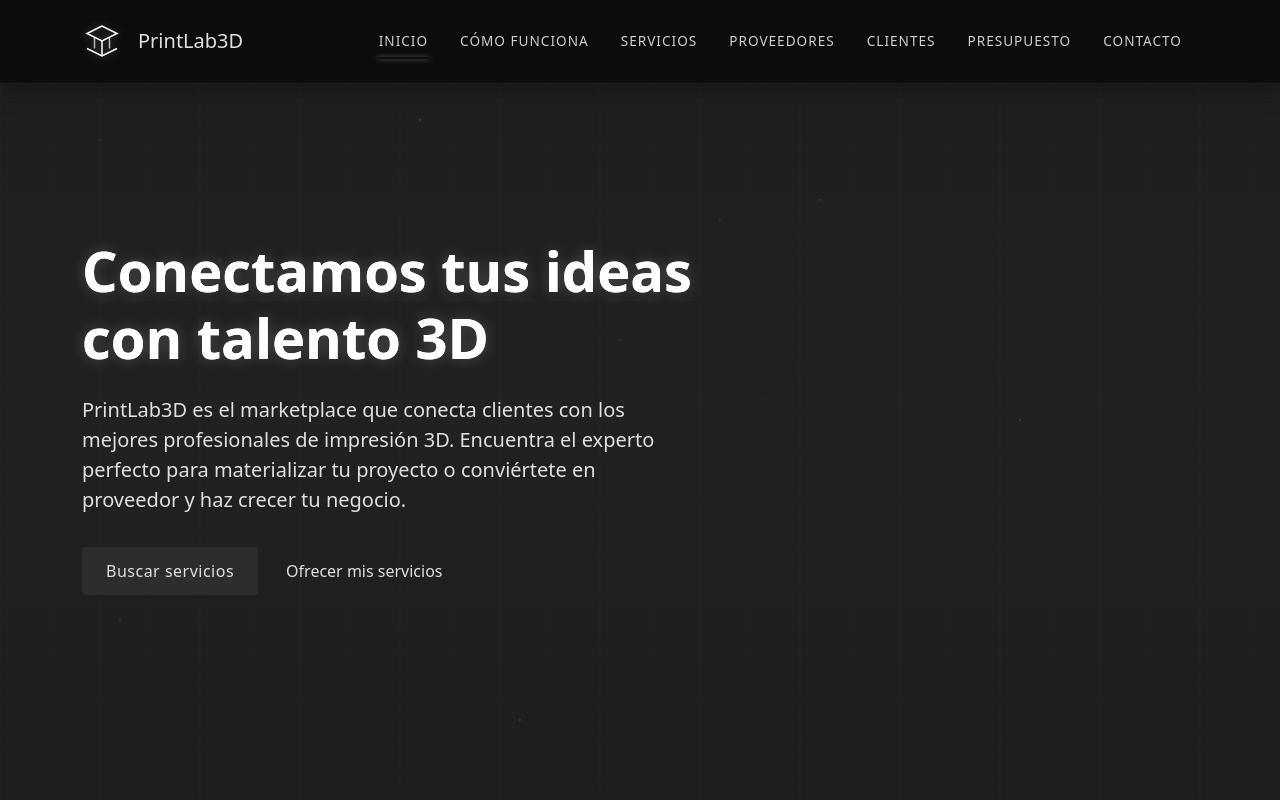
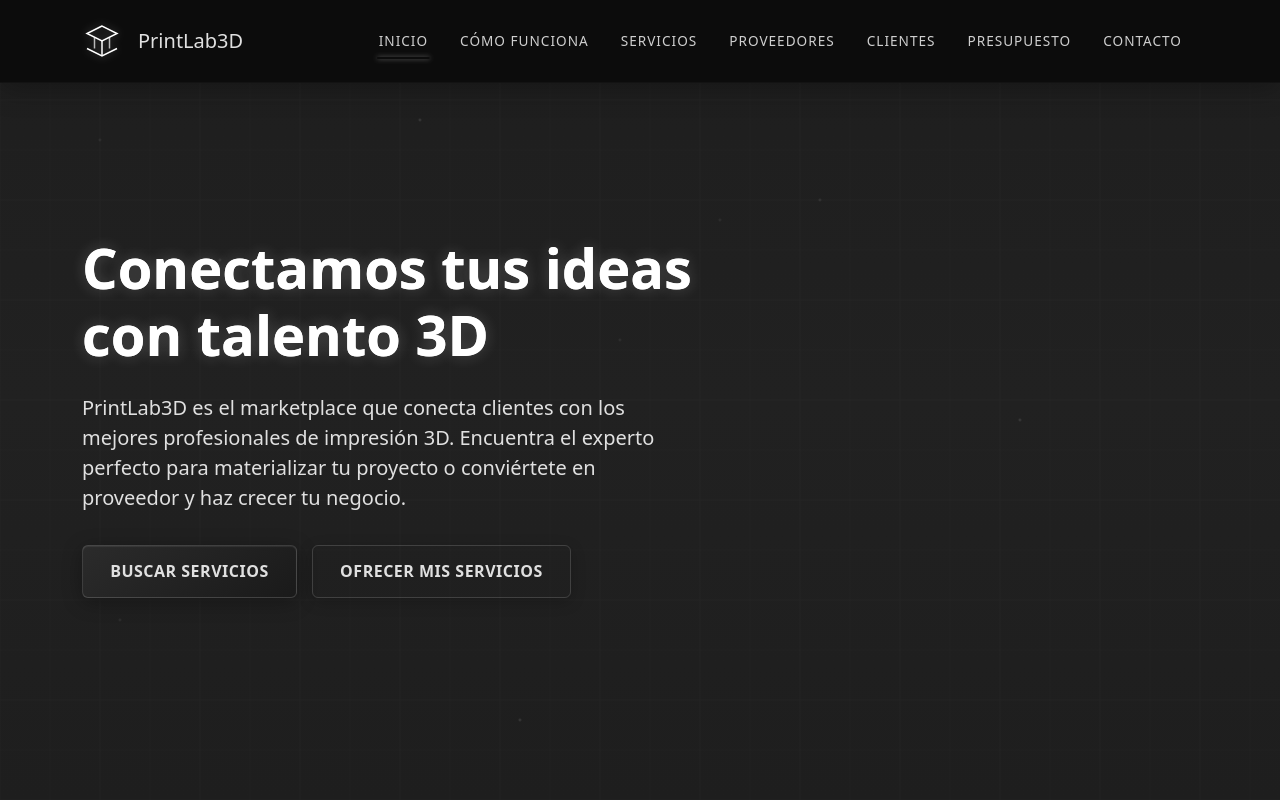
Before and after one commit to FRobla/TFG-DAW-2, an Angular app in the folder frontend/: page / in a window 1280 px wide. Shown: the top 800 px of the page. Built offline with nearby package versions, Linux system fonts and the light colour scheme.

Commit message:
V0.6 - Landing imagenes mockup

```diff
--- a/frontend/src/app/landing/landing.component.css
+++ b/frontend/src/app/landing/landing.component.css
@@ -33,10 +33,155 @@ a:hover {
   color: var(--color-text-primary);
 }
 
+/* Botones personalizados mejorados con diseño oscuro */
 .btn {
-  transition: all 0.3s ease;
-  border-radius: 4px;
-  font-weight: 500;
+  transition: all 0.4s cubic-bezier(0.165, 0.84, 0.44, 1);
+  border-radius: 6px;
+  font-weight: 600;
+  text-transform: uppercase;
+  letter-spacing: 0.5px;
+  position: relative;
+  overflow: hidden;
+  box-shadow: 0 4px 15px rgba(0, 0, 0, 0.2);
+  margin-left: 1.5rem;
+}
+
+.btn::before {
+  content: '';
+  position: absolute;
+  top: 0;
+  left: 0;
+  width: 100%;
+  height: 100%;
+  background: linear-gradient(120deg, transparent, rgba(255, 255, 255, 0.1), transparent);
+  transform: translateX(-100%);
+  transition: all 0.6s ease;
+}
+
+.btn:hover::before {
+  transform: translateX(100%);
+}
+
+.btn-cta {
+  background: linear-gradient(145deg, #2b2b2b, #1a1a1a);
+  color: var(--color-text-primary);
+  border: 1px solid rgba(255, 255, 255, 0.15);
+  padding: 0.85rem 1.7rem;
+  font-weight: 600;
+  position: relative;
+  z-index: 1;
+  box-shadow: 0 4px 20px rgba(0, 0, 0, 0.3),
+              inset 0 1px 1px rgba(255, 255, 255, 0.08);
+}
+
+.btn-cta::after {
+  content: '';
+  position: absolute;
+  top: 0;
+  left: 0;
+  width: 100%;
+  height: 100%;
+  background: linear-gradient(145deg, #424242, #303030);
+  z-index: -1;
+  opacity: 0;
+  transition: opacity 0.4s ease;
+}
+
+.btn-cta:hover {
+  color: #ffffff;
+  border-color: rgba(255, 255, 255, 0.3);
+  transform: translateY(-2px);
+  box-shadow: 0 8px 25px rgba(0, 0, 0, 0.4),
+              0 0 15px rgba(80, 80, 80, 0.3),
+              inset 0 1px 1px rgba(255, 255, 255, 0.1);
+}
+
+.btn-cta:hover::after {
+  opacity: 1;
+}
+
+.btn-cta:active {
+  transform: translateY(1px);
+  box-shadow: 0 2px 10px rgba(0, 0, 0, 0.3);
+}
+
+.btn-cta-lg {
+  background: linear-gradient(145deg, #2b2b2b, #1a1a1a);
+  color: var(--color-text-primary);
+  border: 1px solid rgba(255, 255, 255, 0.15);
+  padding: 1.1rem 2.2rem;
+  font-size: 1.1rem;
+  position: relative;
+  z-index: 1;
+  box-shadow: 0 4px 20px rgba(0, 0, 0, 0.3),
+              inset 0 1px 1px rgba(255, 255, 255, 0.08);
+}
+
+.btn-cta-lg::after {
+  content: '';
+  position: absolute;
+  top: 0;
+  left: 0;
+  width: 100%;
+  height: 100%;
+  background: linear-gradient(145deg, #424242, #303030);
+  z-index: -1;
+  opacity: 0;
+  transition: opacity 0.4s ease;
+}
+
+.btn-cta-lg:hover {
+  color: #ffffff;
+  border-color: rgba(255, 255, 255, 0.3);
+  transform: translateY(-2px);
+  box-shadow: 0 8px 25px rgba(0, 0, 0, 0.4),
+              0 0 15px rgba(80, 80, 80, 0.3),
+              inset 0 1px 1px rgba(255, 255, 255, 0.1);
+}
+
+.btn-cta-lg:hover::after {
+  opacity: 1;
+}
+
+.btn-outline-light {
+  background-color: transparent;
+  color: var(--color-text-primary);
+  border: 1px solid rgba(255, 255, 255, 0.15);
+  padding: 0.85rem 1.7rem;
+  position: relative;
+  overflow: hidden;
+  z-index: 1;
+  transition: all 0.4s ease;
+}
+
+.btn-outline-light::after {
+  content: '';
+  position: absolute;
+  top: 0;
+  left: -10%;
+  width: 0;
+  height: 100%;
+  background: linear-gradient(120deg, rgba(255, 255, 255, 0.08), rgba(255, 255, 255, 0.05));
+  transition: all 0.4s cubic-bezier(0.19, 1, 0.22, 1);
+  transform: skewX(-15deg);
+  z-index: -1;
+}
+
+.btn-outline-light:hover {
+  color: #ffffff;
+  border-color: rgba(255, 255, 255, 0.3);
+  transform: translateY(-2px);
+  box-shadow: 0 5px 15px rgba(0, 0, 0, 0.3),
+              0 0 10px rgba(255, 255, 255, 0.1);
+}
+
+.btn-outline-light:hover::after {
+  width: 120%;
+}
+
+.btn-outline-light:active {
+  transform: translateY(1px);
+  box-shadow: 0 2px 5px rgba(0, 0, 0, 0.2);
 }
 
 /* Navbar personalizado mejorado */
@@ -116,36 +261,6 @@ a:hover {
 .nav-item.active .nav-link::after {
   width: 80%;
   box-shadow: 0 0 5px rgba(255, 255, 255, 0.5);
-}
-
-/* Botones personalizados */
-.btn-cta {
-  background-color: #2D2D2D;
-  color: var(--color-text-primary);
-  border: 1px solid var(--color-text-primary);
-  padding: 0.75rem 1.5rem;
-  font-weight: 500;
-  letter-spacing: 0.5px;
-}
-
-.btn-cta:hover {
-  background-color: var(--color-text-primary);
-  color: var(--color-bg-main);
-}
-
-.btn-cta-lg {
-  background-color: #2D2D2D;
-  color: var(--color-text-primary);
-  border: 1px solid var(--color-text-primary);
-  padding: 1rem 2rem;
-  font-size: 1.1rem;
-  font-weight: 500;
-  letter-spacing: 0.5px;
-}
-
-.btn-cta-lg:hover {
-  background-color: var(--color-text-primary);
-  color: var(--color-bg-main);
 }
 
 /* Sección Hero mejorada */
@@ -251,6 +366,31 @@ a:hover {
   margin-bottom: 2rem;
   color: var(--color-text-secondary);
   font-weight: 400;
+}
+
+/* Hero section buttons - Updated to keep inline on all screen sizes */
+.hero-buttons {
+  display: flex;
+  flex-direction: row;
+  gap: 15px;
+  white-space: nowrap;
+}
+
+.hero-buttons .btn {
+  flex-shrink: 0;
+  margin-left: 0;
+}
+
+/* Media query adjustments to ensure buttons stay inline */
+@media (max-width: 576px) {
+  .hero-buttons {
+    justify-content: center;
+  }
+
+  .hero-buttons .btn {
+    padding: 0.7rem 1.2rem;
+    font-size: 0.9rem;
+  }
 }
 
 /* Secciones generales */
@@ -801,25 +941,6 @@ section::before {
   pointer-events: none;
 }
 
-/* Botón outline light personalizado */
-.btn-outline-light {
-  color: var(--color-text-primary);
-  border: 1px solid var(--color-text-primary);
-  transition: all 0.3s ease;
-}
-
-.btn-outline-light:hover {
-  background-color: rgba(255, 255, 255, 0.1);
-  color: var(--color-text-primary);
-}
-
-.btn-outline-light.btn-lg {
-  padding: 1rem 2rem;
-  font-size: 1.1rem;
-  font-weight: 500;
-  letter-spacing: 0.5px;
-}
-
 /* Ajustes responsivos para nuevas secciones */
 @media (max-width: 992px) {
   .benefit-content {
--- a/frontend/src/app/landing/landing.component.html
+++ b/frontend/src/app/landing/landing.component.html
@@ -50,7 +50,7 @@
       <div class="col-md-7">
         <h1 class="display-3 fw-bold">Conectamos tus ideas con talento 3D</h1>
         <p class="lead mt-4">PrintLab3D es el marketplace que conecta clientes con los mejores profesionales de impresión 3D. Encuentra el experto perfecto para materializar tu proyecto o conviértete en proveedor y haz crecer tu negocio.</p>
-        <div class="mt-4 d-flex flex-wrap gap-3">
+        <div class="mt-4 hero-buttons">
           <button class="btn btn-cta" routerLink="/servicios">Buscar servicios</button>
           <button class="btn btn-outline-light">Ofrecer mis servicios</button>
         </div>
@@ -119,6 +119,8 @@
             <path d="M12,2 L2,8 L12,14 L22,8 Z M2,16 L12,22 L22,16 M12,14 L12,22" />
           </svg>
         </div>
+        <img src="https://placehold.co/300x200/cccccc/666666" alt="Impresión de prototipos" class="img-fluid rounded mb-3">
+
         <h3>Impresión de prototipos</h3>
         <p>Encuentra proveedores especializados en impresiones de alta precisión para validar tus diseños.</p>
       </div>
@@ -128,6 +130,7 @@
             <path d="M3,22 V8 L12,2 L21,8 V22 H15 V16 H9 V22 Z" />
           </svg>
         </div>
+        <img src="https://placehold.co/300x200/cccccc/666666" alt="Modelado personalizado" class="img-fluid rounded mb-3">
         <h3>Modelado personalizado</h3>
         <p>Conecta con diseñadores 3D que transformarán tus ideas en modelos digitales listos para imprimir.</p>
       </div>
@@ -138,6 +141,7 @@
             <path d="M12,2 L12,4 M12,20 L12,22 M2,12 L4,12 M20,12 L22,12 M4.93,19.07 L6.34,17.66 M17.66,6.34 L19.07,4.93 M4.93,4.93 L6.34,6.34 M17.66,17.66 L19.07,19.07" />
           </svg>
         </div>
+        <img src="https://placehold.co/300x200/cccccc/666666" alt="Producción en serie" class="img-fluid rounded mb-3">
         <h3>Producción en serie</h3>
         <p>Contrata proveedores con capacidad industrial para producir múltiples unidades de forma eficiente.</p>
       </div>
@@ -148,6 +152,7 @@
             <path d="M9,19 V13 H15 V19 Z" />
           </svg>
         </div>
+        <img src="https://placehold.co/300x200/cccccc/666666" alt="Consultoría en diseño 3D" class="img-fluid rounded mb-3">
         <h3>Consultoría en diseño 3D</h3>
         <p>Asesórate con expertos que optimizarán tus modelos para obtener los mejores resultados de impresión.</p>
       </div>
@@ -170,12 +175,12 @@
             <li>Construye una reputación sólida con calificaciones y reseñas</li>
             <li>Establece tus propios precios y disponibilidad</li>
           </ul>
-          <button class="btn btn-cta mt-4">Registrarme como proveedor</button>
+          <button class="btn btn-cta cta1 mt-4">Registrarme como proveedor</button>
         </div>
       </div>
       <div class="col-md-6">
-        <div class="provider-graphic">
-
+        <div class="provider-graphic text-center">
+          <img src="https://placehold.co/500x350/cccccc/666666" alt="Proveedores de impresión 3D" class="img-fluid rounded">
         </div>
       </div>
     </div>
@@ -187,6 +192,11 @@
   <div class="container">
     <h2 class="text-center mb-5">Para clientes</h2>
     <div class="row align-items-center">
+      <div class="col-md-6 order-md-1">
+        <div class="client-graphic text-center">
+          <img src="https://placehold.co/500x350/cccccc/666666" alt="Clientes de impresión 3D" class="img-fluid rounded">
+        </div>
+      </div>
       <div class="col-md-6 order-md-2">
         <div class="benefit-content">
           <h3>Encuentra el profesional perfecto para tu proyecto</h3>
@@ -197,12 +207,7 @@
             <li>Monitorea el progreso de tu proyecto en tiempo real</li>
             <li>Califica a los proveedores y contribuye a la comunidad</li>
           </ul>
-          <button class="btn btn-cta mt-4">Publicar mi proyecto</button>
-        </div>
-      </div>
-      <div class="col-md-6 order-md-1">
-        <div class="client-graphic">
-
+          <button class="btn btn-cta cta2 mt-4">Publicar mi proyecto</button>
         </div>
       </div>
     </div>
@@ -212,24 +217,24 @@
 <!-- Materiales -->
 <section id="materiales" class="materiales-section">
   <div class="container">
-    <h2 class="text-center mb-5">Variedad de materiales disponibles</h2>
-    <p class="text-center lead mb-5">En nuestra plataforma encontrarás proveedores que trabajan con una amplia gama de materiales para todo tipo de aplicaciones.</p>
+    <h2 class="text-center mb-5">Materiales de alta calidad</h2>
     <div class="row">
       <div class="col-md-4 mb-4">
         <div class="material-card">
           <div class="material-icon">
             <svg viewBox="0 0 24 24" width="48" height="48">
-              <path d="M3,3 H21 V21 H3 Z" class="stroke-only" />
-              <path d="M5,5 L19,5 L19,19 L5,19 Z" class="stroke-only" />
-              <path d="M7,7 L17,7 L17,17 L7,17 Z" class="stroke-only" />
+              <path d="M3,3 H21 V21 H3 Z" class="stroke-only" fill="none" />
+              <path d="M5,5 L19,5 L19,19 L5,19 Z" class="stroke-only" fill="none" />
+              <path d="M7,7 L17,7 L17,17 L7,17 Z" class="stroke-only" fill="none" />
             </svg>
           </div>
+          <img src="https://placehold.co/400x250/cccccc/666666" alt="PLA Premium" class="img-fluid rounded mb-3">
           <h3>PLA Premium</h3>
-          <p>Material biodegradable ideal para prototipos, maquetas y objetos decorativos. Alta definición de detalles.</p>
-          <ul class="specs-list">
-            <li>Resolución: 0.1mm</li>
+          <p>El material más popular por su facilidad de uso y versatilidad. Ideal para modelos decorativos, prototipos y piezas no estructurales.</p>
+          <ul class="material-specs">
             <li>Resistencia: Media</li>
-            <li>Acabado: Mate</li>
+            <li>Durabilidad: Media</li>
+            <li>Flexibilidad: Baja</li>
           </ul>
         </div>
       </div>
@@ -237,17 +242,18 @@
         <div class="material-card">
           <div class="material-icon">
             <svg viewBox="0 0 24 24" width="48" height="48">
-              <circle cx="12" cy="12" r="10" class="stroke-only" />
-              <circle cx="12" cy="12" r="7" class="stroke-only" />
-              <circle cx="12" cy="12" r="4" class="stroke-only" />
+              <circle cx="12" cy="12" r="10" class="stroke-only" fill="none" />
+              <circle cx="12" cy="12" r="7" class="stroke-only" fill="none" />
+              <circle cx="12" cy="12" r="4" class="stroke-only" fill="none" />
             </svg>
           </div>
+          <img src="https://placehold.co/400x250/cccccc/666666" alt="PETG Técnico" class="img-fluid rounded mb-3">
           <h3>PETG Técnico</h3>
-          <p>Material resistente para piezas funcionales, con alta durabilidad y resistencia a impactos.</p>
-          <ul class="specs-list">
-            <li>Resolución: 0.15mm</li>
+          <p>Excelente material para piezas funcionales con mayor resistencia y durabilidad que el PLA, manteniendo buena facilidad de impresión.</p>
+          <ul class="material-specs">
             <li>Resistencia: Alta</li>
-            <li>Acabado: Brillante</li>
+            <li>Durabilidad: Alta</li>
+            <li>Flexibilidad: Media</li>
           </ul>
         </div>
       </div>
@@ -255,16 +261,17 @@
         <div class="material-card">
           <div class="material-icon">
             <svg viewBox="0 0 24 24" width="48" height="48">
-              <path d="M3,12 L7,4 L17,4 L21,12 L17,20 L7,20 Z" class="stroke-only" />
-              <path d="M7,12 L12,7 L17,12 L12,17 Z" class="stroke-only" />
+              <path d="M3,12 L7,4 L17,4 L21,12 L17,20 L7,20 Z" class="stroke-only" fill="none" />
+              <path d="M7,12 L12,7 L17,12 L12,17 Z" class="stroke-only" fill="none" />
             </svg>
           </div>
+          <img src="https://placehold.co/400x250/cccccc/666666" alt="Resina SLA" class="img-fluid rounded mb-3">
           <h3>Resina SLA</h3>
-          <p>Máxima precisión para modelos detallados, prototipos de alta fidelidad y piezas de ingeniería.</p>
-          <ul class="specs-list">
-            <li>Resolución: 0.05mm</li>
-            <li>Resistencia: Variable</li>
-            <li>Acabado: Ultra-detallado</li>
+          <p>Material líquido fotosensible ideal para modelos de alta precisión y detalle. Perfecto para joyería, odontología y figuras detalladas.</p>
+          <ul class="material-specs">
+            <li>Resistencia: Media</li>
+            <li>Durabilidad: Media-Alta</li>
+            <li>Flexibilidad: Baja</li>
           </ul>
         </div>
       </div>
@@ -279,55 +286,46 @@
     <div class="row">
       <div class="col-md-4 mb-4">
         <div class="caso-card">
-          <div class="caso-thumbnail">
-            <svg viewBox="0 0 100 80" width="100%" height="150">
-              <path d="M10,10 L90,10 L90,70 L10,70 Z" class="stroke-only" fill="none" />
-              <path d="M30,30 L70,30 L70,50 L30,50 Z" class="stroke-only" fill="none" />
-              <path d="M40,50 L60,50 L60,70 L40,70 Z" class="stroke-only" fill="none" />
-            </svg>
-          </div>
-          <div class="caso-content">
-            <h3>Maqueta Arquitectónica</h3>
-            <p>"Encontré al proveedor perfecto para mi proyecto. La precisión es asombrosa. El modelo nos ayudó a ganar el concurso de diseño."</p>
-            <div class="client-info">
-              <span>Carlos M. - Arquitecto</span>
-            </div>
+          <img src="https://placehold.co/400x300/cccccc/666666" alt="Historia de éxito 1" class="img-fluid rounded mb-3">
+          <h3>Prototipado rápido para startup</h3>
+          <p class="cliente">Cliente: TechNova Innovations</p>
+          <p>"Gracias a PrintLab3D pudimos iterar rápidamente en los prototipos de nuestro producto, reduciendo el tiempo de desarrollo en un 40% y ahorrando costes significativos."</p>
+          <div class="rating">
+            <i class="fas fa-star"></i>
+            <i class="fas fa-star"></i>
+            <i class="fas fa-star"></i>
+            <i class="fas fa-star"></i>
+            <i class="fas fa-star"></i>
           </div>
         </div>
       </div>
       <div class="col-md-4 mb-4">
         <div class="caso-card">
-          <div class="caso-thumbnail">
-            <svg viewBox="0 0 100 80" width="100%" height="150">
-              <circle cx="50" cy="40" r="30" class="stroke-only" fill="none" />
-              <path d="M30,40 L50,40 L50,20" class="stroke-only" fill="none" />
-              <path d="M50,40 L60,60" class="stroke-only" fill="none" />
-            </svg>
-          </div>
-          <div class="caso-content">
-            <h3>Prototipo Mecánico</h3>
-            <p>"Como proveedor, PrintLab3D me permitió ampliar mi clientela. Ahora tengo clientes recurrentes y mi negocio ha crecido un 40%."</p>
-            <div class="client-info">
-              <span>Laura T. - Ingeniera y proveedora</span>
-            </div>
+          <img src="https://placehold.co/400x300/cccccc/666666" alt="Historia de éxito 2" class="img-fluid rounded mb-3">
+          <h3>Producción a escala de componentes</h3>
+          <p class="cliente">Cliente: MecaTech Industries</p>
+          <p>"Logramos producir 500 componentes personalizados en tiempo récord gracias a la red de proveedores de PrintLab3D. La calidad y precisión superaron nuestras expectativas."</p>
+          <div class="rating">
+            <i class="fas fa-star"></i>
+            <i class="fas fa-star"></i>
+            <i class="fas fa-star"></i>
+            <i class="fas fa-star"></i>
+            <i class="fas fa-star-half-alt"></i>
           </div>
         </div>
       </div>
       <div class="col-md-4 mb-4">
         <div class="caso-card">
-          <div class="caso-thumbnail">
-            <svg viewBox="0 0 100 80" width="100%" height="150">
-              <path d="M20,60 L50,20 L80,60" class="stroke-only" fill="none" />
-              <path d="M30,60 L50,30 L70,60" class="stroke-only" fill="none" />
-              <path d="M40,60 L50,40 L60,60" class="stroke-only" fill="none" />
-            </svg>
-          </div>
-          <div class="caso-content">
-            <h3>Joyería Personalizada</h3>
-            <p>"Gracias a PrintLab3D pude lanzar mi colección de joyería personalizada, conectando con varios proveedores para diferentes acabados."</p>
-            <div class="client-info">
-              <span>Marta V. - Diseñadora de joyas</span>
-            </div>
+          <img src="https://placehold.co/400x300/cccccc/666666" alt="Historia de éxito 3" class="img-fluid rounded mb-3">
+          <h3>Modelo arquitectónico detallado</h3>
+          <p class="cliente">Cliente: ArquiVista Proyectos</p>
+          <p>"El nivel de detalle y acabado del modelo arquitectónico que recibimos fue excepcional. PrintLab3D nos conectó con el proveedor perfecto para nuestras necesidades específicas."</p>
+          <div class="rating">
+            <i class="fas fa-star"></i>
+            <i class="fas fa-star"></i>
+            <i class="fas fa-star"></i>
+            <i class="fas fa-star"></i>
+            <i class="fas fa-star"></i>
           </div>
         </div>
       </div>
@@ -405,7 +403,7 @@
         <h2>¿Listo para materializar tu proyecto?</h2>
         <p class="lead">Conectamos tus ideas con los mejores profesionales de la impresión 3D. Crea tu cuenta ahora y comienza.</p>
         <div class="mt-4 d-flex justify-content-center gap-3 flex-wrap">
-          <button class="btn btn-cta-lg">Buscar servicios</button>
+          <button class="btn btn-cta-lg">Publicar mi proyecto</button>
           <button class="btn btn-outline-light btn-lg">Registrarme como proveedor</button>
         </div>
       </div>
```
